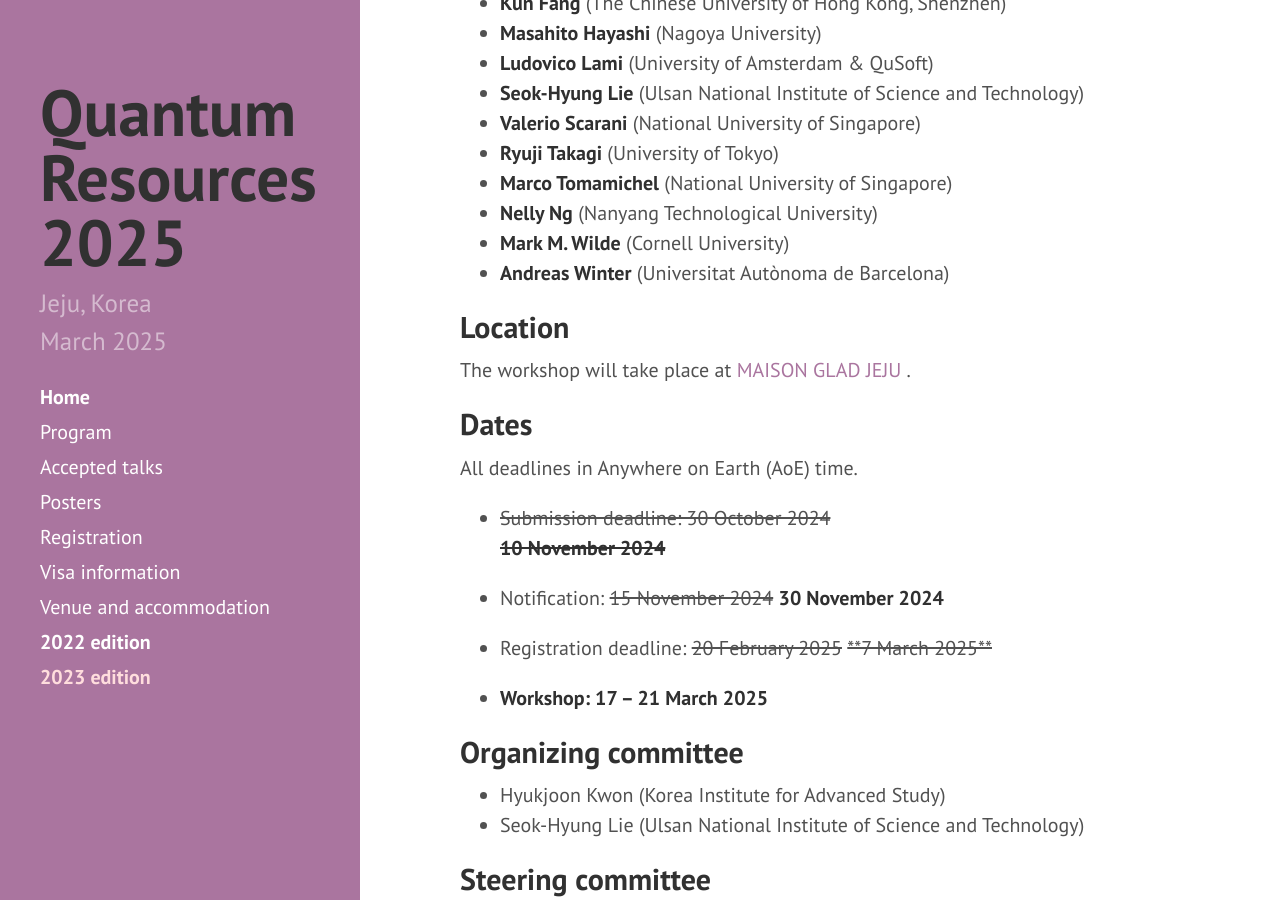
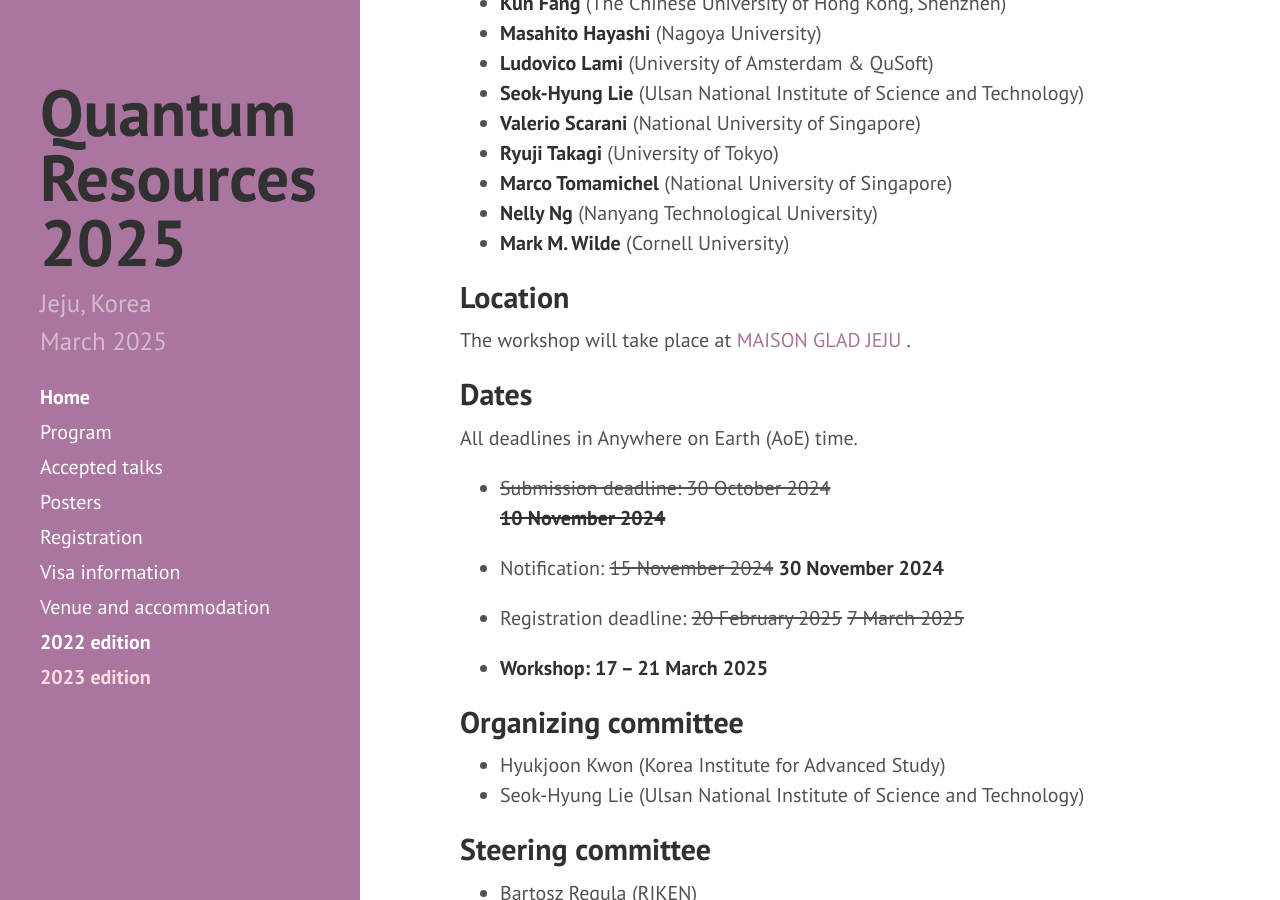
Before and after one commit to yeon-lee/yeon-lee.github.io, a Jekyll site: the page built from index.md, in a window 1280 px wide and 900 px high, scrolled down 1203 px. Built offline with Jekyll 4.4.1, drawn with Linux system fonts in a browser that asks for light colours; nearby versions of some CDN libraries.

Commit message:
Update index.md

```diff
--- a/index.md
+++ b/index.md
@@ -27,7 +27,7 @@ This is a successor of the previous events, Quantum Resources, which took place
 * **Marco Tomamichel** (National University of Singapore)
 * **Nelly Ng** (Nanyang Technological University)
 * **Mark M. Wilde** (Cornell University)
-* **Andreas Winter** (Universitat Autònoma de Barcelona)
+<!--* **Andreas Winter** (Universitat Autònoma de Barcelona)-->
 
 ## Location
 
@@ -41,7 +41,7 @@ All deadlines in Anywhere on Earth (AoE) time.
 
 * Notification: <s>15 November 2024</s> **30 November 2024**
 
-* Registration deadline: <s>20 February 2025</s> <s>**7 March 2025**</s>
+* Registration deadline: <s>20 February 2025</s> <s>7 March 2025</s>
 
 * **Workshop: 17 &ndash; 21 March 2025**
 
```
